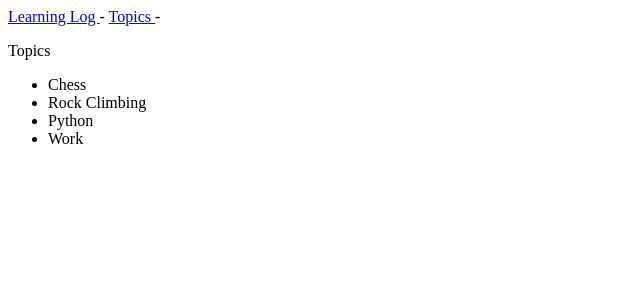
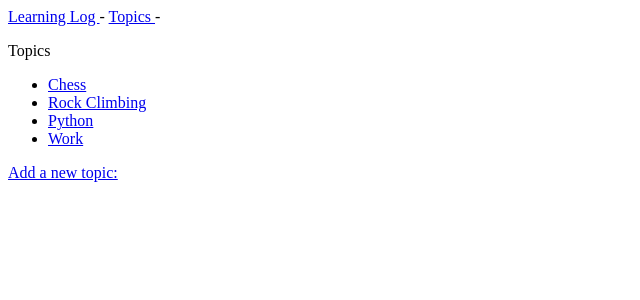
Before and after one commit to AlexFromSiberia/Internet-blog-on-Django-Study-project-, a Django app: page /topics/ in a window 1280 px wide. Shown: the top 300 px of the page, without its empty margins (0-640 px from the left). Run offline with Django 4.2, Linux system fonts and the light colour scheme; data comes from the database, SQL or seed files in the repository; both versions use the stored data as it was after the commit.

Commit message:
second commit

```diff
--- a/learning_logs/templates/learning_logs/topics.html
+++ b/learning_logs/templates/learning_logs/topics.html
@@ -7,9 +7,12 @@
 
     <ul>
       {% for topic in topics %}
-        <li> {{ topic }} </li>
+        <li>
+          <a href="{% url 'learning_logs:topic' topic.id %}"> {{ topic }} </a>
+        </li>
       {% empty %}
         <li> No topics have been added yet. </li>
       {% endfor %}
     </ul>
+    <a href="{% url 'learning_logs:new_topic' %}"> Add a new topic: </a>
   {% endblock content %}
--- a/learning_logs/urls.py
+++ b/learning_logs/urls.py
@@ -6,6 +6,15 @@ from . import views
 app_name = 'learning_logs'
 urlpatterns = [
     path('', views.index, name='index'),
-    #the page with all topics
+    # the page with all topics
     path('topics/', views.topics, name='topics'),
+    # the page with info on specific topic
+    path('topics/<int:topic_id>/', views.topic, name='topic'),
+    # the page to add new TOPICS
+    path('new_topic/', views.new_topic, name='new_topic'),
+    # the page to add new ENTRIES
+    path('new_entry/<int:topic_id>/', views.new_entry, name='new_entry'),
+    # Page for editing an entry.
+    path('edit_entry/<int:entry_id>/', views.edit_entry, name='edit_entry'),
+
 ]
--- a/learning_logs/views.py
+++ b/learning_logs/views.py
@@ -1,13 +1,76 @@
-from django.shortcuts import render
-from .models import Topic
+from django.shortcuts import render, redirect
+from .models import Topic, Entry
+from .forms import TopicForm, EntryForm
 
 
 def index(request):
     """Домашняя страница приложения Learning Log"""
     return render(request, 'learning_logs/index.html')
 
+
 def topics(request):
     """shows all the topics"""
     topics = Topic.objects.order_by('date_added')
     context = {'topics' : topics}
     return render(request, 'learning_logs/topics.html', context)
+
+
+def topic(request, topic_id):
+    """Выводит одну тему и все ее записи."""
+    topic = Topic.objects.get(id = topic_id)
+    entries = topic.entry_set.order_by('-date_added')
+    context = {'topic' : topic, 'entries' : entries}
+    return render(request, 'learning_logs/topic.html', context)
+
+
+def new_topic(request):
+    """Defines new topic"""
+    if request.method != 'POST':
+        # No data sent, creating new form
+        form = TopicForm()
+    else:
+        # POST data sent, process data
+        form = TopicForm(data=request.POST)
+        if form.is_valid():
+            form.save()
+            return redirect('learning_logs:topics')
+    # make empty or invalid form
+    context = {'form': form}
+    return render(request, 'learning_logs/new_topic.html', context)
+
+
+def new_entry(request, topic_id):
+    """Defines new entry for a particular topic"""
+    topic = Topic.objects.get(id=topic_id)
+    if request.method != 'POST':
+        # No data sent, creating new form
+        form = EntryForm()
+    else:
+        # POST data sent, process data
+        form = EntryForm(data=request.POST)
+        if form.is_valid():
+            new_entry = form.save(commit=False)
+            new_entry.topic = topic
+            new_entry.save()
+            return redirect('learning_logs:topic', topic_id=topic_id)
+    # make empty or invalid form
+    context = {'topic': topic, 'form': form}
+    return render(request, 'learning_logs/new_entry.html', context)
+
+
+def edit_entry(request, entry_id):
+    """Edit an existing entry."""
+    entry = Entry.objects.get(id=entry_id)
+    topic = entry.topic
+    if request.method != 'POST':
+        # Initial request; pre-fill form with the current entry.
+        form = EntryForm(instance=entry)
+    else:
+        # POST data sent, process data
+        form = EntryForm(instance=entry, data=request.POST)
+        if form.is_valid():
+            form.save()
+            return redirect('learning_logs:topic', topic_id=topic.id)
+    # make empty or invalid form
+    context = {'entry': entry, 'topic': topic, 'form': form}
+    return render(request, 'learning_logs/edit_entry.html', context)
```
Also changed, not shown: learning_logs/forms.py (added, +18 -0 lines), learning_logs/templates/learning_logs/edit_entry.html (added, +14 -0 lines), learning_logs/templates/learning_logs/index.html (+6 -3 lines), learning_logs/templates/learning_logs/new_entry.html (added, +14 -0 lines), learning_logs/templates/learning_logs/new_topic.html (added, +12 -0 lines), learning_logs/templates/learning_logs/topic.html (added, +22 -0 lines), db.sqlite3, learning_logs/admin.py (line endings or trailing spaces).
